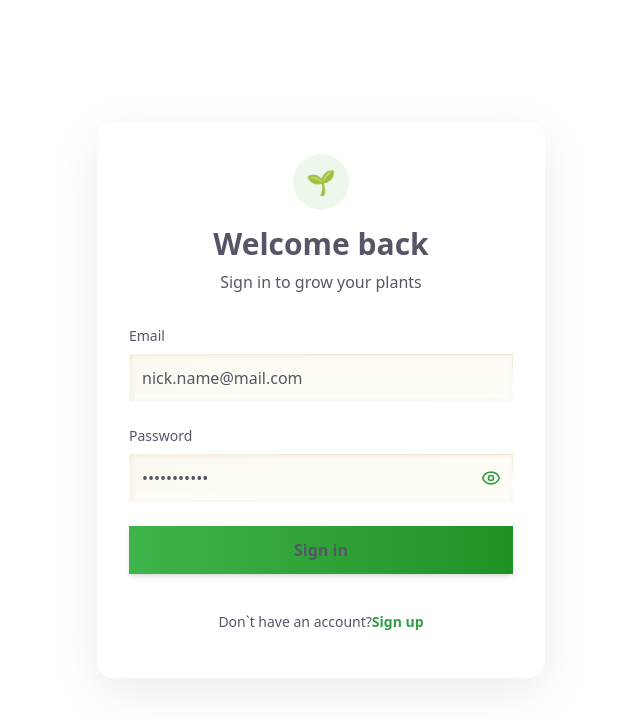
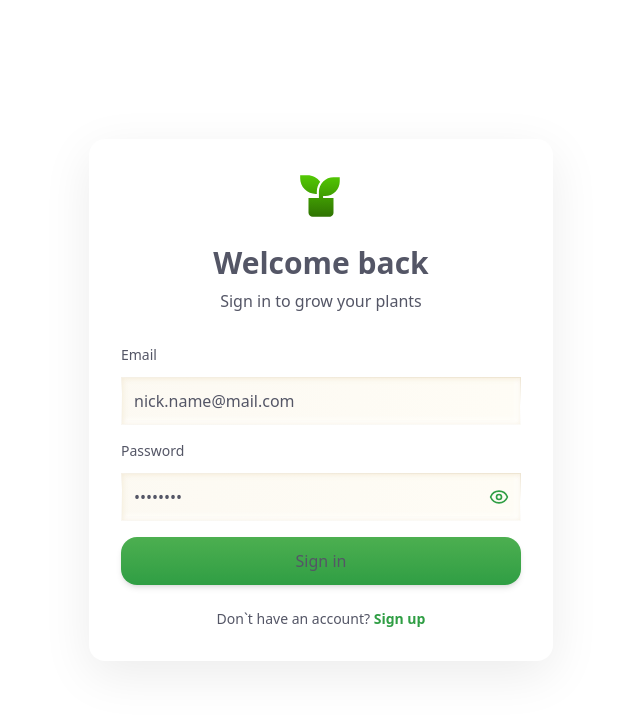
Before and after one commit to JulianaMitkevych/WEB-Internship-2025, a Next.js app: page /login in a window 1280 px wide. Shown: the top 720 px of the page, without its empty margins (319-959 px from the left). Built offline with nearby package versions, Linux system fonts and the light colour scheme.

Commit message:
added svg and corected all styles

```diff
--- /dev/null
+++ b/src/assets/svg/PlantIcon.tsx
@@ -0,0 +1,37 @@
+import * as React from 'react';
+
+type PlantIconProps = React.SVGProps<SVGSVGElement> & {
+  size?: number | string;
+};
+
+export const PlantIcon: React.FC<PlantIconProps> = ({
+  size = 84,
+  ...props
+}) => (
+  <svg
+    width={size}
+    height={size}
+    viewBox="0 0 84 84"
+    fill="none"
+    xmlns="http://www.w3.org/2000/svg"
+    {...props}
+  >
+    <path
+      d="M73.493 10.5V17.5C73.493 23.9978 70.9117 30.2295 66.3171 34.8241C61.7225 39.4188 55.4908 42 48.993 42H45.493V45.5H62.993V70C62.993 71.8565 62.2555 73.637 60.9427 74.9498C59.63 76.2625 57.8495 77 55.993 77H27.993C26.1365 77 24.356 76.2625 23.0432 74.9498C21.7305 73.637 20.993 71.8565 20.993 70V45.5H38.493V35C38.493 28.5022 41.0742 22.2705 45.6689 17.6759C50.2635 13.0813 56.4952 10.5 62.993 10.5H73.493ZM19.243 7.00001C23.4429 6.99661 27.5821 8.00235 31.3122 9.93257C35.0423 11.8628 38.254 14.661 40.677 18.0915C36.9808 22.9526 34.9838 28.8933 34.993 35V38.5H33.243C26.281 38.5 19.6043 35.7344 14.6814 30.8116C9.7586 25.8887 6.99298 19.2119 6.99298 12.25V7.00001H19.243Z"
+      fill="url(#paint0_linear_216_3327)"
+    />
+    <defs>
+      <linearGradient
+        id="paint0_linear_216_3327"
+        x1={40.243}
+        y1={7}
+        x2={40.243}
+        y2={77}
+        gradientUnits="userSpaceOnUse"
+      >
+      <stop stopColor="#53C904" />
+   <stop offset={1} stopColor="#2F7302" />
+      </linearGradient>
+    </defs>
+  </svg>
+);
--- a/src/components/auth/LoginForm.tsx
+++ b/src/components/auth/LoginForm.tsx
@@ -1,3 +1,4 @@
+
 'use client';
 
 import { zodResolver } from '@hookform/resolvers/zod';
@@ -7,6 +8,7 @@ import { useState } from 'react';
 import { useForm } from 'react-hook-form';
 import { Check, Eye, EyeOff } from 'lucide-react';
 
+import { PlantIcon } from '@/assets/svg/PlantIcon';
 import { Button } from '@/components/ui/button';
 import {
   Form,
@@ -33,13 +35,14 @@ const LoginForm = () => {
   const form = useForm<LogInFormValues>({
     resolver: zodResolver(LogInSchema),
     defaultValues: {
-      email: '',
+      email: 'nick.name@mail.com',
       password: '',
     },
     mode: 'onTouched',
   });
   const [, setStore] = useStorage();
   const { post, error, loading } = useApi<LoginResponse>();
+
   const [showPassword, setShowPassword] = useState(false);
 
   const emailValue = form.watch('email');
@@ -70,12 +73,13 @@ const LoginForm = () => {
   };
 
   return (
-    <div className="min-h-screen bg-white">
-      <div className="mx-auto flex min-h-screen w-full max-w-4xl flex-col items-center justify-center px-6 py-10">
-        <div className="w-full max-w-md rounded-2xl bg-white p-8 shadow-[0px_14px_50px_rgba(0,0,0,0.08)]">
+    <div className="min-h-screen bg-white flex items-center justify-center">
+      <div className="mx-auto w-full max-w-lg flex flex-col items-center justify-center px-6 py-10">
+                <div className="w-full max-w-3xl rounded-2xl bg-white p-8 shadow-[0px_14px_50px_rgba(0,0,0,0.08)]">
+
           <div className="mb-8 text-center">
-            <div className="mx-auto mb-4 flex size-14 items-center justify-center rounded-full bg-[#EEF7EC] text-2xl">
-              🌱
+            <div className="grid place-items-center mb-6">
+              <PlantIcon size={50} />
             </div>
             <h1 className="text-3xl font-bold text-night-sky">Welcome back</h1>
             <p className="mt-2 text-base text-grey-x-dark">
@@ -84,20 +88,20 @@ const LoginForm = () => {
           </div>
 
           <Form {...form}>
-            <form onSubmit={form.handleSubmit(onSubmit)} className="space-y-6">
+            <form onSubmit={form.handleSubmit(onSubmit)} className="space-y-4">
               <FormField
                 control={form.control}
                 name="email"
                 render={({ field }) => (
-                  <FormItem>
-                    <FormLabel className="text-sm text-night-sky">
+                  <FormItem className="space-y-1">
+                    <FormLabel className="text-sm text-grey-x-dark">
                       Email
                     </FormLabel>
                     <FormControl>
                       <div className="relative">
                         <Input
                           placeholder="nick.name@mail.com"
-                          className="h-12 rounded-xl border-2 border-[#4CAF50]/60 bg-white pr-12 text-night-sky"
+                          className="h-12 rounded-xl border border-[#2F9E44] border-opacity-70 bg-white pr-10 text-night-sky focus-visible:ring-0 focus-visible:border-[#2F9E44]"
                           {...field}
                         />
                         {showEmailCheck && (
@@ -117,16 +121,16 @@ const LoginForm = () => {
                 control={form.control}
                 name="password"
                 render={({ field }) => (
-                  <FormItem>
-                    <FormLabel className="text-sm text-night-sky">
+                  <FormItem className="space-y-1">
+                    <FormLabel className="text-sm text-grey-x-dark">
                       Password
                     </FormLabel>
                     <FormControl>
                       <div className="relative">
                         <Input
                           type={showPassword ? 'text' : 'password'}
-                          placeholder="•••••••••••"
-                          className="h-12 rounded-xl border-2 border-[#4CAF50]/60 bg-white pr-12 text-night-sky"
+                          placeholder="••••••••"
+                          className="h-12 rounded-xl border border-[#2F9E44] border-opacity-70 bg-white pr-10 text-night-sky focus-visible:ring-0 focus-visible:border-[#2F9E44]"
                           {...field}
                         />
                         <button
@@ -158,7 +162,8 @@ const LoginForm = () => {
 
               <Button
                 type="submit"
-                className="h-12 w-full rounded-xl bg-gradient-to-r from-[#3FB44A] to-[#209123] text-base font-semibold text-white shadow-md hover:brightness-105"
+                variant="gradient"
+                className="w-full text-base rounded-2xl"
                 disabled={loading || !form.formState.isValid}
               >
                 {loading ? 'Signing in...' : 'Sign in'}
@@ -167,10 +172,10 @@ const LoginForm = () => {
           </Form>
 
           <p className="mt-6 text-center text-sm text-grey-x-dark">
-            Don`t have an account?
+            Don`t have an account?&nbsp;
             <Link
               href={ROUTES.REGISTER}
-              className="font-semibold h-[48px] rounded-[20px]  text-[#2F9E44] max-w-[327px] text-center leading-[48px]"
+              className="font-semibold text-[#2F9E44]"
             >
               Sign up
             </Link>
--- a/src/components/ui/button.tsx
+++ b/src/components/ui/button.tsx
@@ -10,6 +10,8 @@ const buttonVariants = cva(
     variants: {
       variant: {
         default: 'bg-night-sky text-white shadow-xs hover:bg-night-sky/90',
+        gradient:
+          'bg-gradient-to-t from-[#2F9E44] to-[#4CAF50] text-white shadow-md hover:from-[#4CAF50] hover:to-[#2F9E44]',
         destructive:
           'bg-destructive text-white shadow-xs hover:bg-destructive/90 focus-visible:ring-destructive/20 dark:focus-visible:ring-destructive/40 dark:bg-destructive/60',
         outline:
@@ -18,7 +20,6 @@ const buttonVariants = cva(
         ghost:
           'hover:bg-accent hover:text-accent-foreground dark:hover:bg-accent/50',
         link: 'text-night-sky underline-offset-4 hover:underline',
-
       },
       size: {
         default: 'h-12 px-4 py-2 has-[>svg]:px-3',
--- a/src/components/ui/input.tsx
+++ b/src/components/ui/input.tsx
@@ -1,7 +1,76 @@
+// import * as React from 'react';
+
+// import { cn } from '../../utils';
+// import { CSSProperties } from 'react';
+// function Input({
+//   className,
+//   type,
+//   onFocus,
+//   onBlur,
+//   ...props
+// }: React.ComponentProps<'input'>) {
+//   const [isFocused, setIsFocused] = React.useState(false);
+//   const isAriaInvalid =
+//     props['aria-invalid'] === true || props['aria-invalid'] === 'true';
+
+//   const styleWhenNotInvalidAndNotFocused: CSSProperties = {
+//     backgroundImage:
+//       'linear-gradient(94.99deg, #FCF9F2 -15.53%, #FFFDF6 132.51%), linear-gradient(181.78deg, #EEE5D2 0.25%, rgba(250, 247, 240, 0) 48.39%, rgba(235, 227, 208, 0.29) 98.49%)',
+//     backgroundOrigin: 'border-box',
+//     backgroundClip: 'padding-box, border-box',
+//     border: '1px solid transparent',
+//     boxShadow:
+//       '1px 1px 5px 0px #F2E8D3CC inset, -4px -4px 5px 0px #FFFEFC inset',
+//   };
+
+//   const styleWhenFocusedAndNotInvalid: React.CSSProperties = {
+//     background: 'transparent',
+//     border: '1px solid',
+//     borderColor: 'var(--color-input-border)',
+//     boxShadow: 'none',
+//   };
+
+//   const computedStyle: React.CSSProperties | undefined = isAriaInvalid
+//     ? undefined
+//     : isFocused
+//       ? styleWhenFocusedAndNotInvalid
+//       : styleWhenNotInvalidAndNotFocused;
+//   return (
+//     <input
+//       type={type}
+//       data-slot="input"
+//       className={cn(
+//         'file:text-foreground placeholder:text-grey-x-dark selection:text-bone selection:bg-blue-500 flex h-11 w-full min-w-0 rounded-sm border bg-transparent px-3 py-1 text-base text-night-sky shadow-xs transition-all duration-200 ease-in-out outline-none file:inline-flex file:h-7 file:border-0 file:bg-transparent file:text-base file:font-medium disabled:pointer-events-none disabled:cursor-not-allowed disabled:opacity-50 md:text-base',
+//         'border-gray-200 dark:border-gray-800',
+//         // Focused state should show night-sky border
+//         'focus-visible:border-night-sky',
+//         // Error state: solid red border, no gradient/shadow
+//         'aria-invalid:border-destructive aria-invalid:shadow-none dark:aria-invalid:border-destructive',
+//         // Keep red border on focus when invalid
+//         'aria-invalid:focus-visible:border-destructive',
+//         className
+//       )}
+//       style={computedStyle}
+//       onFocus={(e) => {
+//         setIsFocused(true);
+//         onFocus?.(e);
+//       }}
+//       onBlur={(e) => {
+//         setIsFocused(false);
+//         onBlur?.(e);
+//       }}
+//       {...props}
+//     />
+//   );
+// }
+
+// export { Input };
 import * as React from 'react';
-
 import { cn } from '../../utils';
 import { CSSProperties } from 'react';
+
+const GREEN_ACCENT = '#2F9E44';
+
 function Input({
   className,
   type,
@@ -24,29 +93,28 @@ function Input({
   };
 
   const styleWhenFocusedAndNotInvalid: React.CSSProperties = {
-    background: 'transparent',
-    border: '1px solid',
-    borderColor: 'var(--color-input-border)',
+    backgroundColor: '#FFFFFF',
+    border: `1px solid ${GREEN_ACCENT}`,
+    borderColor: GREEN_ACCENT,
     boxShadow: 'none',
+    borderRadius: '0.75rem',
   };
 
   const computedStyle: React.CSSProperties | undefined = isAriaInvalid
     ? undefined
     : isFocused
-      ? styleWhenFocusedAndNotInvalid
-      : styleWhenNotInvalidAndNotFocused;
+    ? styleWhenFocusedAndNotInvalid
+    : styleWhenNotInvalidAndNotFocused;
+
   return (
     <input
       type={type}
       data-slot="input"
       className={cn(
-        'file:text-foreground placeholder:text-grey-x-dark selection:text-bone selection:bg-blue-500 flex h-11 w-full min-w-0 rounded-sm border bg-transparent px-3 py-1 text-base text-night-sky shadow-xs transition-all duration-200 ease-in-out outline-none file:inline-flex file:h-7 file:border-0 file:bg-transparent file:text-base file:font-medium disabled:pointer-events-none disabled:cursor-not-allowed disabled:opacity-50 md:text-base',
+        'file:text-foreground placeholder:text-grey-x-dark selection:text-bone selection:bg-blue-500 flex h-12 w-full min-w-0 rounded-xl border bg-transparent px-3 py-1 text-base text-night-sky shadow-xs transition-all duration-200 ease-in-out outline-none file:inline-flex file:h-7 file:border-0 file:bg-transparent file:text-base file:font-medium disabled:pointer-events-none disabled:cursor-not-allowed disabled:opacity-50 md:text-base',
         'border-gray-200 dark:border-gray-800',
-        // Focused state should show night-sky border
         'focus-visible:border-night-sky',
-        // Error state: solid red border, no gradient/shadow
         'aria-invalid:border-destructive aria-invalid:shadow-none dark:aria-invalid:border-destructive',
-        // Keep red border on focus when invalid
         'aria-invalid:focus-visible:border-destructive',
         className
       )}
```
Also changed, not shown: src/components/auth/SingUpForm.tsx (+6 -4 lines), src/components/auth/WelcomeScreen.tsx (+17 -44 lines).
